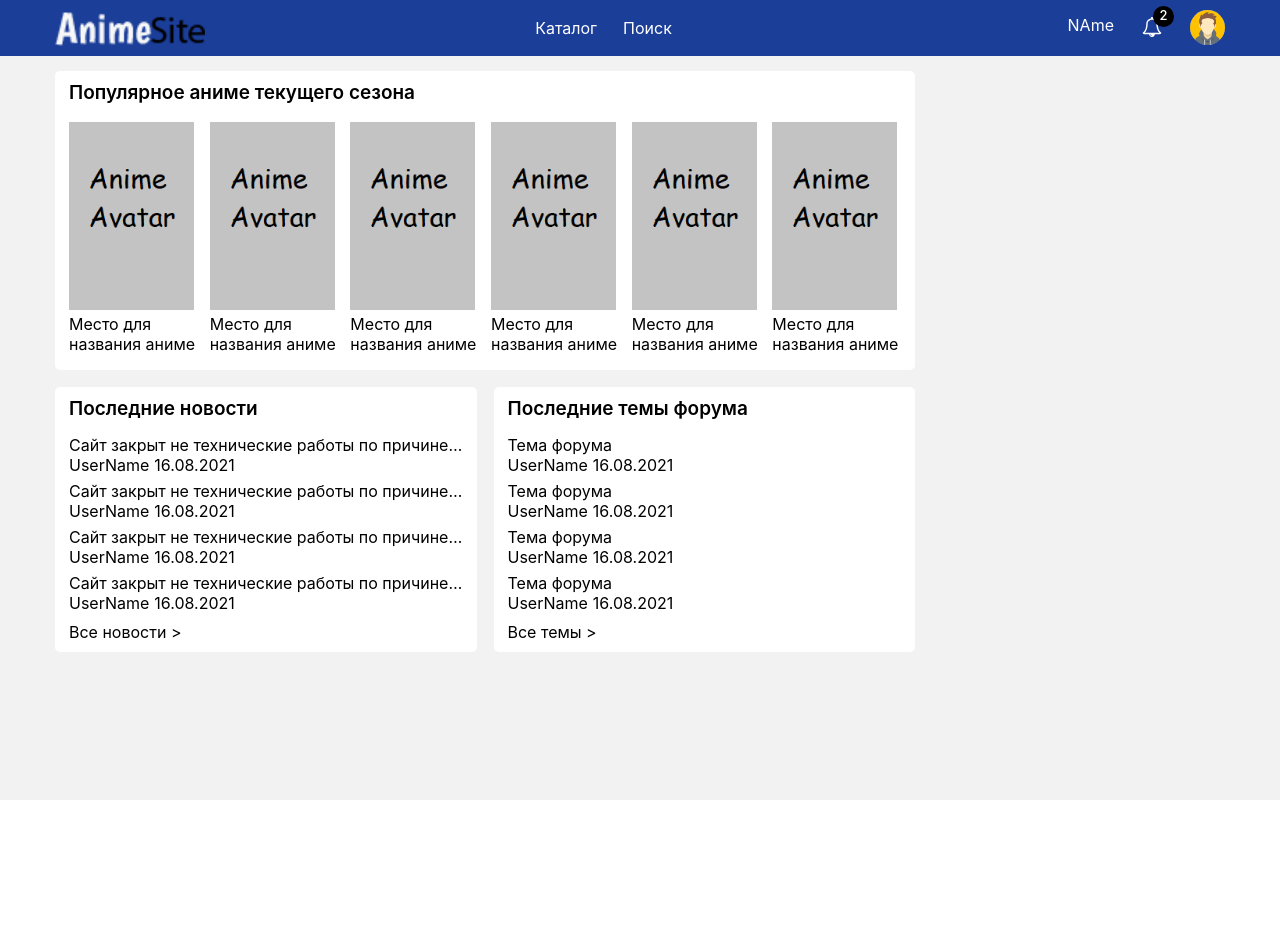
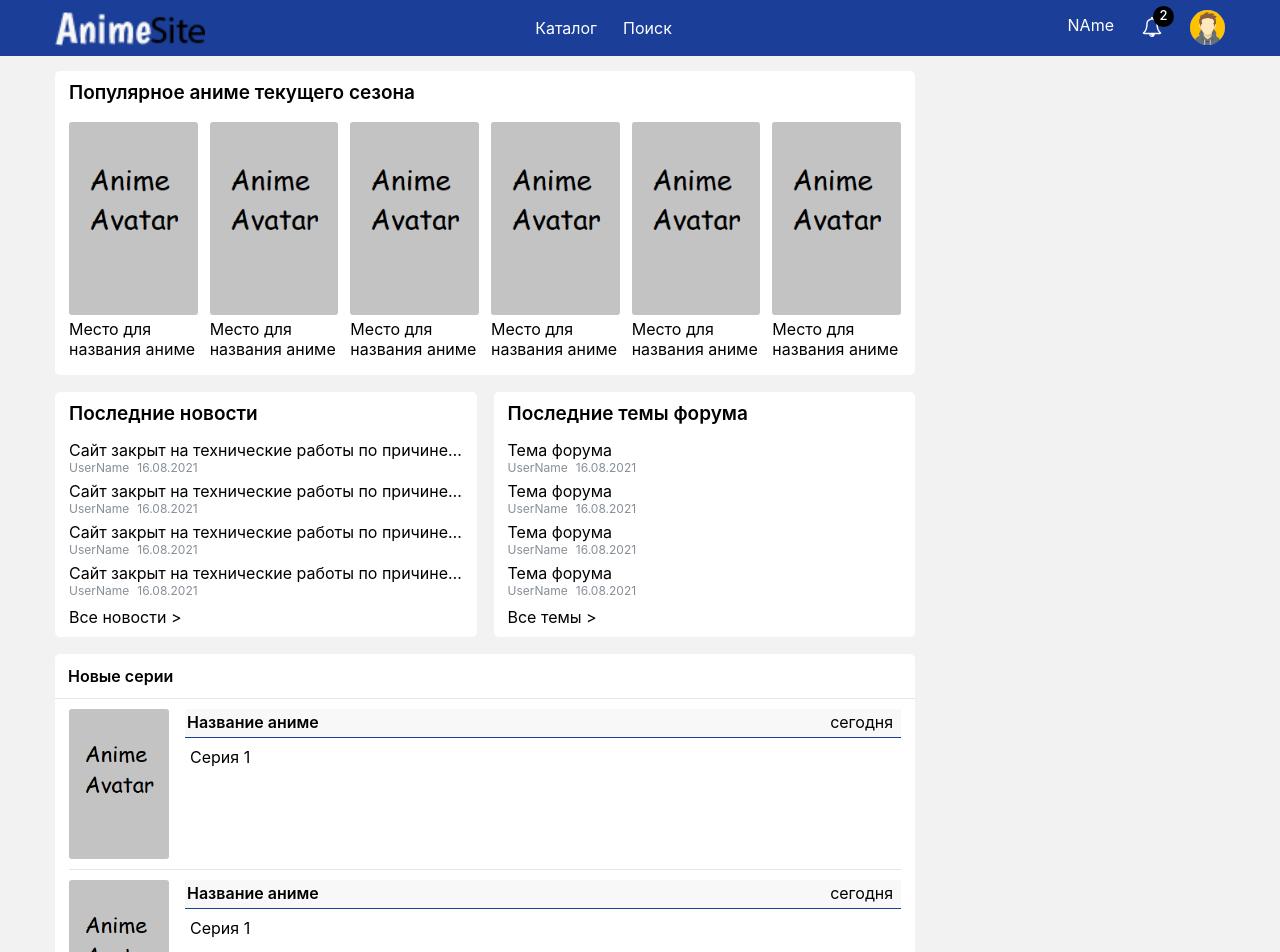
Before and after one commit to WepILoK/anime-site, a React (Create React App) app: page / in a window 1280 px wide. Shown: the top 952 px of the page. Before the commit the page ends 800 px from the top, so only its background shows below. Built offline with nearby package versions, Linux system fonts and the light colour scheme.

Commit message:
Домашняя страница блок новых серий

```diff
--- a/src/App.scss
+++ b/src/App.scss
@@ -1,5 +1,5 @@
 $width: 930px;
-$mainColor: #F2F2F3;
+$mainColor: #f2f2f3;
 $mainColor2: #1b3e99;
 $sublimeColor: #565656;
 $errorColor: #EA0000;
@@ -11,6 +11,7 @@ $disabled: #4E4E4E;
     text-overflow: ellipsis;
     overflow: hidden;
   }
+
   .link-default {
     color: #000000;
     text-decoration: none;
@@ -28,6 +29,16 @@ $disabled: #4E4E4E;
       background: #ffffff;
       border-radius: 5px;
 
+      &__header {
+        min-height: 45px;
+        padding: 12px 13px;
+        border-bottom: 1px solid #e5e5e5;
+
+        &-title {
+          font-weight: 600;
+        }
+      }
+
       &__body {
         padding: 10px 14px;
 
--- a/src/components/Header/Header.scss
+++ b/src/components/Header/Header.scss
@@ -4,7 +4,7 @@
   position: fixed;
   top: 0;
   left: 0;
-  z-index: 1000;
+  z-index: 2;
   width: 100vw;
   height: 56px;
   background-color: $mainColor2;
--- a/src/index.css
+++ b/src/index.css
@@ -1,5 +1,6 @@
 body {
     margin: 0;
+    overflow-x: hidden;
     font-family: -apple-system, BlinkMacSystemFont, 'Segoe UI', 'Roboto', 'Oxygen',
     'Ubuntu', 'Cantarell', 'Fira Sans', 'Droid Sans', 'Helvetica Neue',
     sans-serif;
--- a/src/pages/Home/Home.scss
+++ b/src/pages/Home/Home.scss
@@ -1,3 +1,5 @@
+@import "src/App";
+
 .page__inner {
   .container {
     min-width: 900px;
@@ -8,6 +10,8 @@
 
     &__left-side {
       width: calc(100% - 310px);
+
+      //Раздел популярных аниме
 
       .popular-list {
         display: flex;
@@ -23,8 +27,8 @@
           cursor: pointer;
 
           &__image {
-            width: 125px;
-            max-width: 150px;
+            width: 100%;
+            border-radius: 3px;
           }
 
           &__name {
@@ -37,29 +41,39 @@
         }
       }
 
+      //Раздел последних новостей и тем форума
+
       .info-lists {
         display: flex;
 
         &__section {
+          flex: 1 0 0;
+          overflow: hidden;
+
           &:first-child {
             margin-right: 17px;
           }
 
-          flex: 1 0 0;
-          overflow: hidden;
           .info-list-items {
             margin-bottom: 6px;
+
             .info-list-item {
               padding: 3px 0;
+
               &__text {
 
               }
+
               &__info {
                 display: flex;
+                font-size: 12px;
+                color: #868e96;
               }
+
               &__user {
-                padding-right: 5px;
+                padding-right: 8px;
               }
+
               &__date {
 
               }
@@ -68,6 +82,69 @@
           }
         }
       }
+
+      //Раздел последних серий
+
+      .updates {
+
+        &__item {
+          cursor: pointer;
+          display: flex;
+          margin-bottom: 10px;
+          padding-bottom: 10px;
+          border-bottom: 1px solid #e5e5e5;
+
+          &:last-child {
+            border: none;
+            margin-bottom: 0;
+            padding-bottom: 0;
+          }
+        }
+
+        &__avatar {
+          width: 100px;
+          border-radius: 3px;
+        }
+
+        &__content {
+          flex-grow: 1;
+          padding-left: 16px;
+
+        }
+
+        &__header {
+          display: flex;
+          justify-content: space-between;
+          padding: 3px 8px 5px 2px;
+          margin-bottom: 4px;
+          background-color: #F8F8F9;
+          border-bottom: 1px solid $mainColor2;
+
+        }
+
+        &__name {
+          font-size: 16px;
+          font-weight: 600;
+          text-overflow: ellipsis;
+          white-space: nowrap;
+          overflow: hidden;
+        }
+
+        &__date {
+        }
+
+        &__body {
+
+        }
+
+        &__series {
+          height: 72px;
+
+          &_number {
+            padding: 5px 5px;
+          }
+        }
+      }
     }
   }
 }
--- a/src/pages/Home/Home.tsx
+++ b/src/pages/Home/Home.tsx
@@ -35,7 +35,7 @@ export const Home = () => {
                                     {new Array(4).fill(1).map(i =>
                                         <div className='info-list-item'>
                                             <div className='info-list-item__text text-cut'>
-                                                Сайт закрыт не технические работы по причине долгого создания сайта
+                                                Сайт закрыт на технические работы по причине долгого создания сайта
                                                 16.08.2021
                                             </div>
                                             <div className='info-list-item__info'>
@@ -68,6 +68,40 @@ export const Home = () => {
                             </div>
                         </div>
                     </div>
+                    <div className='section'>
+                        <div className='section__header'>
+                            <div className='section__header-title'>
+                                Новые серии
+                            </div>
+                        </div>
+                        <div className='section__body'>
+                            <div className='updates'>
+                                {new Array(15).fill('').map( i =>
+                                    <div className='updates__item'>
+                                        <img className='updates__avatar'
+                                             src={require("../../assets/images/animeAvatar.png").default}/>
+                                        <div className='updates__content'>
+                                            <div className='updates__header'>
+                                                    <div className='updates__name'>
+                                                        Название аниме
+                                                    </div>
+                                                    <div className='updates__date'>
+                                                        сегодня
+                                                    </div>
+                                            </div>
+                                            <div className='updates__body'>
+                                                <div className='updates__series'>
+                                                    <div className='updates__series_number'>
+                                                        Серия 1
+                                                    </div>
+                                                </div>
+                                            </div>
+                                        </div>
+                                    </div>
+                                )}
+                            </div>
+                        </div>
+                    </div>
                 </div>
                 <div className='container__right-side'>
 
```
